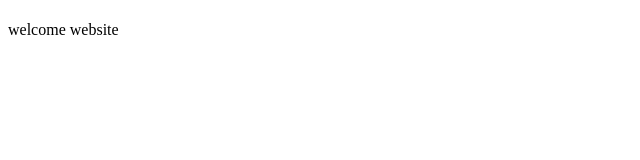
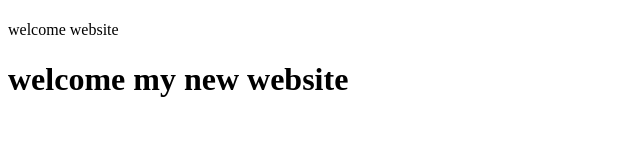
Before and after one commit to haristhp/sample123, a plain HTML site: page index.html in a window 1280 px wide. Shown: the whole page, without its empty margins (0-640 px from the left). Drawn offline with Linux system fonts and the light colour scheme.

Commit message:
lastcommit

```diff
--- a/index.html
+++ b/index.html
@@ -12,6 +12,7 @@
 
         welcome website
     </div>
+    <h1>welcome my new website</h1>
 
 </body>
 </html>
```
